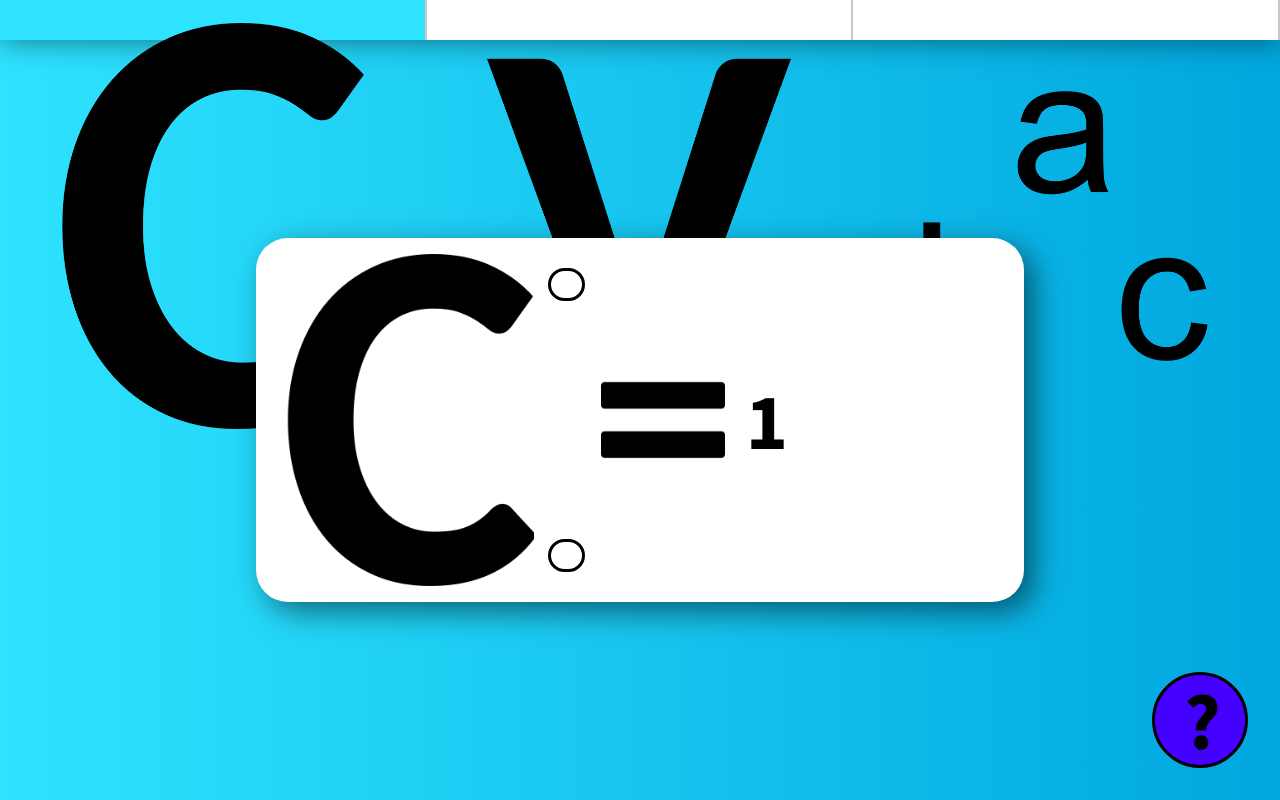
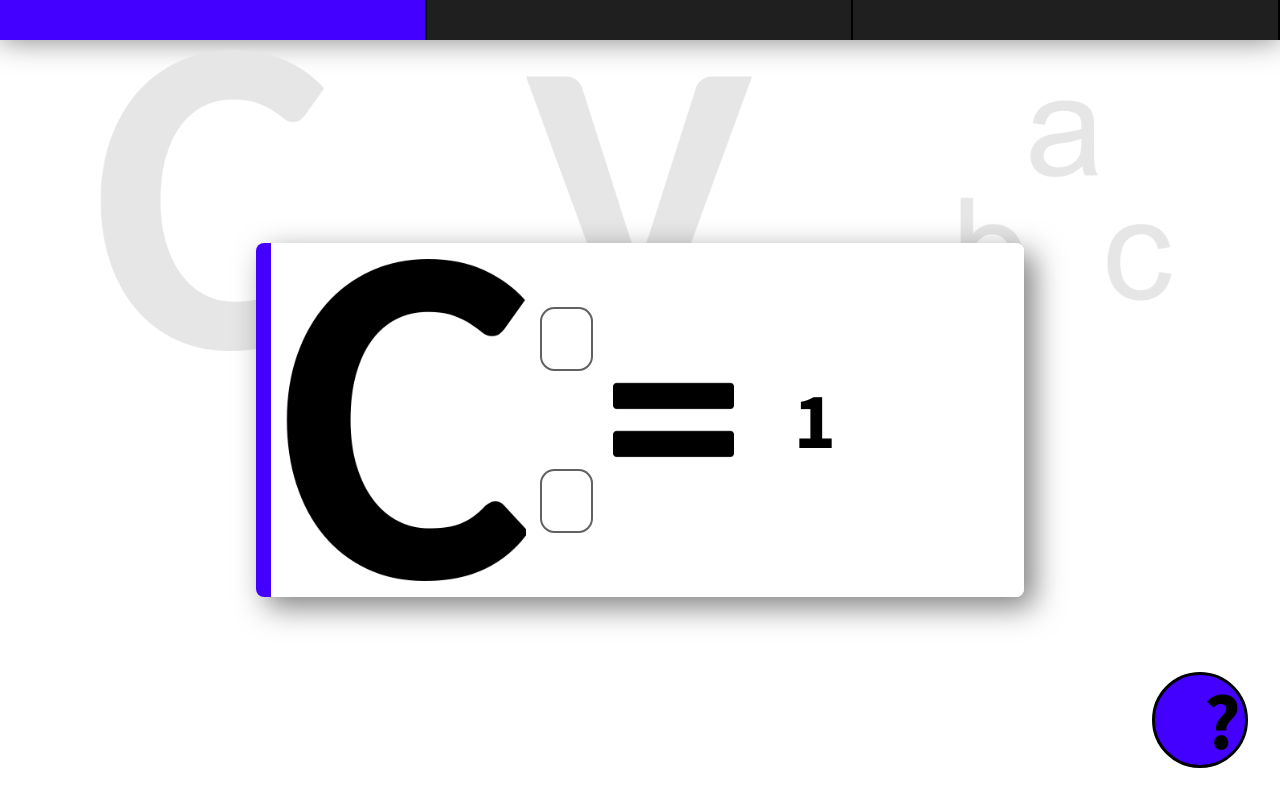
Before and after one commit to Rezzubs/Calculatos_Maximus, a React (Create React App) app: page / in a window 1280 px wide. Built offline with nearby package versions, Linux system fonts and the light colour scheme.

Commit message:
lots of design changes

```diff
--- a/src/components/App/App.css
+++ b/src/components/App/App.css
@@ -24,6 +24,7 @@ body {
 
 /* navbar css */
 .navbar {
+  background-color: rgb(31, 31, 31);
   display: flex;
   justify-content: flex-start;
   box-shadow: 0px 0px 30px 0px rgba(0,0,0,0.5);
@@ -35,32 +36,42 @@ body {
   display: grid;
   justify-content: center;
   align-items: center;
-  border-right: 2px solid rgb(199, 199, 199);
+  border-right: 2px solid rgb(0, 0, 0);
 }
 
 .navImg {
   box-sizing: content-box;
   /* height: 3em; */
-  max-height: 90%;
-  padding: 0em 1em;
+  max-height: 75%;
+  padding: 0em 1.5em;
+  filter: invert(90%)
 }
 
 .navContainer:hover {
-  background-color: rgba(46,227,255,1);
+  background-color: rgb(68, 0, 255);
 }
 
 .navContainer:active {
-  border: 2px solid rgb(31, 31, 31);
-  background-color: rgba(0,167,222,1);
+  background-color: rgb(56, 0, 211);
 }
 /* navbar end */
 
 .container {
   /* background-color: rgb(47, 77, 177); */
   display: grid;
-  background: linear-gradient(to right, rgba(46,227,255,1) 0%, rgba(0,167,222,1) 100%);
 }
 
 img {
   user-select: none;
 }
+
+input {
+  width: 100%;
+  min-height: 25%;
+  font-size: 3em;
+  font-weight: bold;
+  text-align: center;
+  border: 2px solid rgb(97, 97, 97);
+  border-radius: 0.3em;
+  margin: 1em 0;
+}
--- a/src/components/Combination/Combination.css
+++ b/src/components/Combination/Combination.css
@@ -7,11 +7,11 @@
     max-width: 60%;
 
     display: grid;
-    grid-template-columns: 6fr 1fr 3fr 6fr;
+    grid-template-columns: 6fr 1.5fr 3fr 6fr;
 
     /* styling */
-    background-color: white;
-    border-radius: 2em;
+    background: linear-gradient(90deg, rgb(68, 0, 255) 2%, rgb(255, 255, 255) 2%);
+    border-radius: .5em;
     padding: 1em;
     box-shadow: 10px 10px 30px 0px rgba(0,0,0,0.5);
 
@@ -40,18 +40,6 @@
     word-break: break-all;
 }
 
-input {
-    font-size: 2em;
-    font-weight: bold;
-    border: .1em solid black;
-    text-align-last: center;
-
-    height: 20%;
-    min-width: 80%;
-    border-radius: .8em;
-    margin: 30% 0;
-}
-
 .upper {
     align-self: start;
 }
--- a/src/components/Pyhtagoras/Py.css
+++ b/src/components/Pyhtagoras/Py.css
@@ -1,38 +1,25 @@
 .Py {
-    background-color: white;
+    background: linear-gradient(90deg, rgb(68, 0, 255) 3%, rgb(255, 255, 255) 3%);
     justify-self: center;
     align-self: center;
 
     display: grid;
-    grid-template-columns: 1fr 1fr 1fr;
+    grid-template-rows: 1fr 1fr 1fr;
     text-align: center;
     max-width: 60%;
-    border-radius: 2em;
+    border-radius: 0.5em;
     padding: 2em;
     box-shadow: 10px 10px 30px 0px rgba(0,0,0,0.5);
 
     z-index: 2;
 }
 
-/* debug colors */
-.a {
-    /* background-color: red; */
-}
-
-.b {
-    /* background-color: skyblue; */
-}
-
-.c {
-    /* background-color: seagreen; */
-}
-/* color end */
-
 .a, .b, .c {
     display: grid;
-    grid-template-columns: 1fr 3fr;
+    grid-template-columns: 1fr 5fr;
     align-items: center;
     align-content: center;
+    text-align: right;
 }
 
 input {
@@ -92,3 +79,7 @@ h2 {
     background-color:rgb(56, 0, 211);
     border: .25em solid black;
 }
+
+h1 {
+    padding-left: 0.5em;
+}
--- a/src/components/Variation/Variation.css
+++ b/src/components/Variation/Variation.css
@@ -9,8 +9,8 @@
     grid-template-columns: 6fr 1fr 3fr 6fr;
 
     /* styling */
-    background-color: white;
-    border-radius: 2em;
+    background: linear-gradient(90deg, rgb(68, 0, 255) 2%, rgb(255, 255, 255) 2%);
+    border-radius: .5em;
     padding: 1em;
     box-shadow: 10px 10px 30px 0px rgba(0,0,0,0.5);
 
@@ -39,18 +39,6 @@
     word-break: break-all;
 }
 
-input {
-    font-size: 2em;
-    font-weight: bold;
-    border: .1em solid black;
-    text-align-last: center;
-
-    height: 20%;
-    min-width: 80%;
-    border-radius: .8em;
-    margin: 30% 0;
-}
-
 .upper {
     align-self: start;
 }
```
